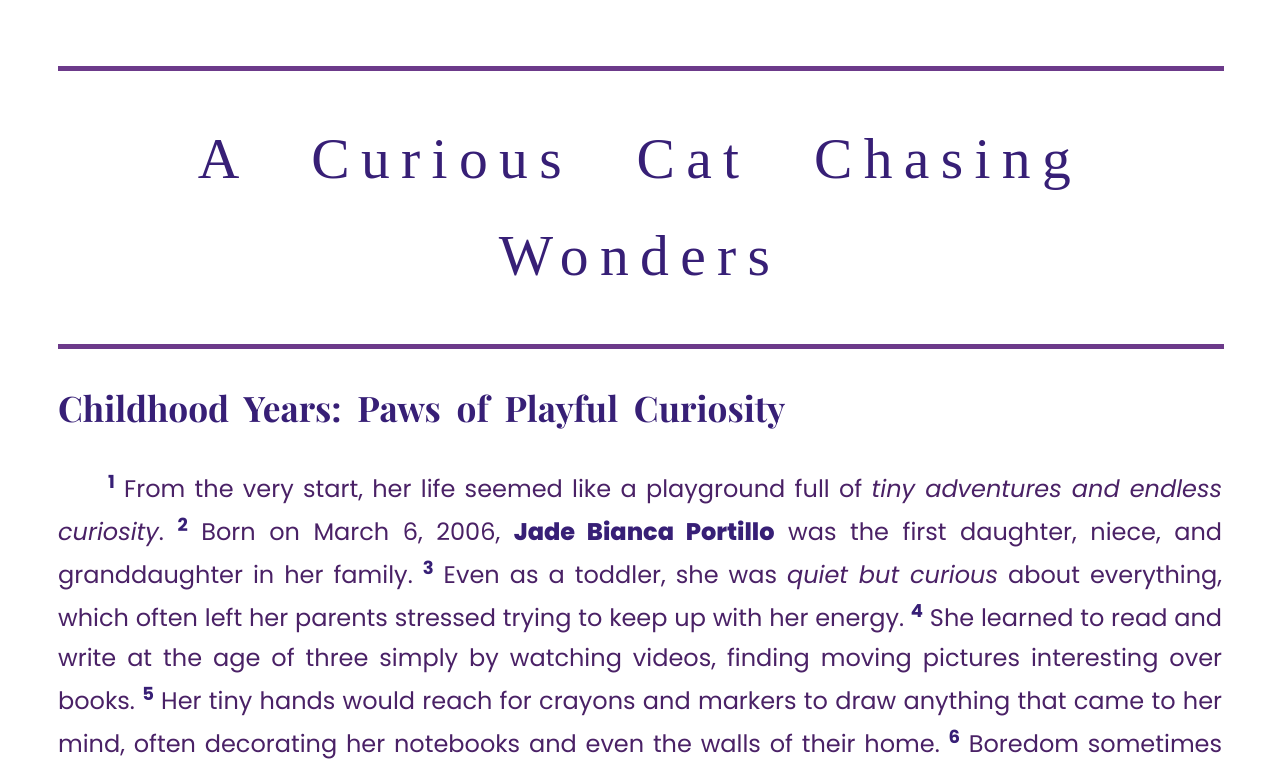
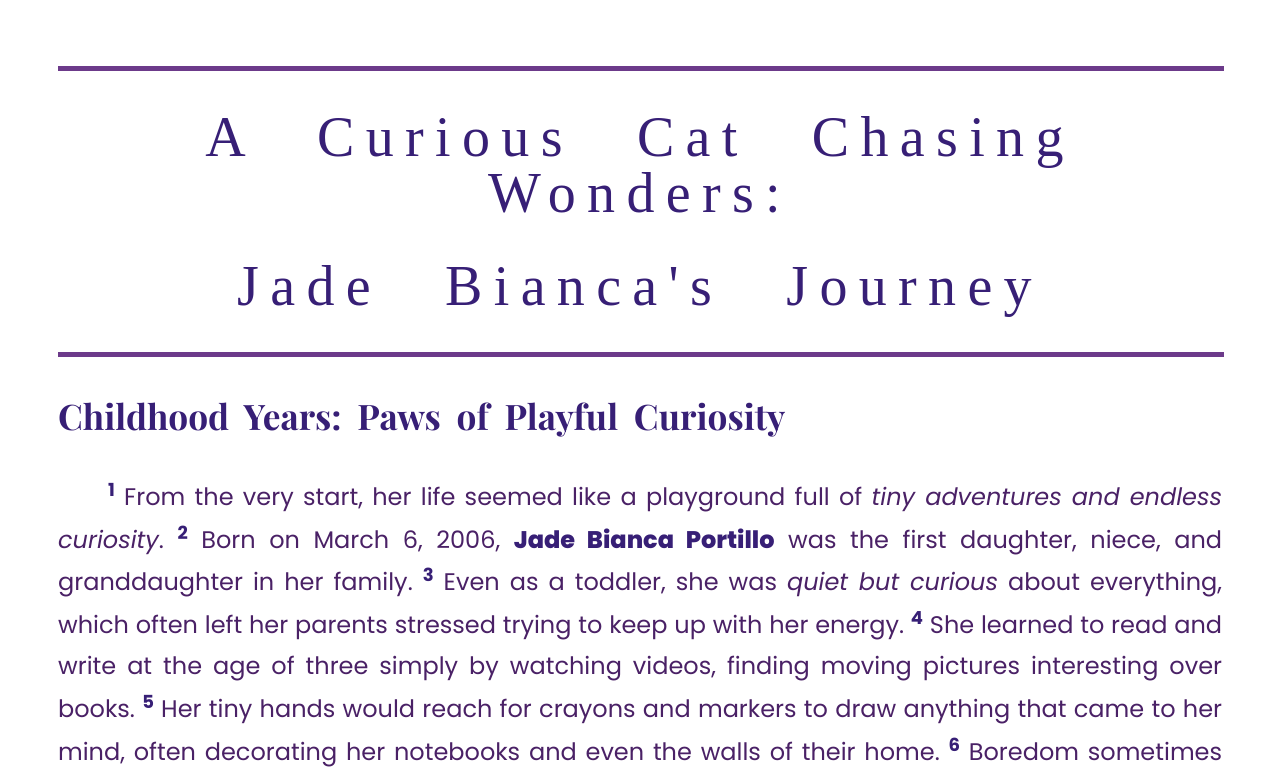
Before and after one commit to jadebianca/Jade-Bianca-s-Biography-A-Curious-Cat-Chasing-Wonders, a plain HTML site: page index.html in a window 1280 px wide. Shown: the top 773 px of the page. Drawn offline with nearby package versions, Linux system fonts and the light colour scheme; a web font is replaced by a local one.

Commit message:
Update index.html

```diff
--- a/index.html
+++ b/index.html
@@ -2,7 +2,7 @@
 <html lang ="en">
 <head>
     <meta charset ="utf-8">
-    <title>Jade Bianca's Biography: A Curious Cat Chasing Wonders</title>
+    <title>A Curious Cat Chasing Wonders: Jade Bianca's Journey</title>
 
     <link href="https://db.onlinewebfonts.com/c/0fc59c9e01146174219b63566981f325?family=Le+Jour+Serif" rel="stylesheet">
     <link href="https://fonts.googleapis.com/css2?family=Playfair+Display:ital,wght@0,400..900;1,400..900&family=Poppins:ital,wght@0,100;0,200;0,300;0,400;0,500;0,600;0,700;0,800;0,900;1,100;1,200;1,300;1,400;1,500;1,600;1,700;1,800;1,900&display=swap" rel="stylesheet">
@@ -19,12 +19,12 @@
         h1 {
             color:#371F76;
             font-family: 'Le Jour Serif', serif;
-            font-size: 3.6em;
+            font-size: 3.5em;
             font-weight: 400;
             letter-spacing: 0.3cm;
             text-align: center;
             word-spacing: 1cm;
-            line-height: 1.7;
+            line-height: 1;
         }
         h2 {
             color:#371F76;
@@ -67,7 +67,8 @@
     <!--12/17/25-->
 
     <hr width="100%" size="5" color="#6C3A8A">
-    <h1>A Curious Cat Chasing Wonders</h1>
+    <h1>A Curious Cat Chasing Wonders:</h1>
+    <h1>Jade Bianca's Journey</h1>
     <hr width="100%" size="5" color="#6C3A8A">
 
     <h2>Childhood Years: Paws of Playful Curiosity</h2>
```
